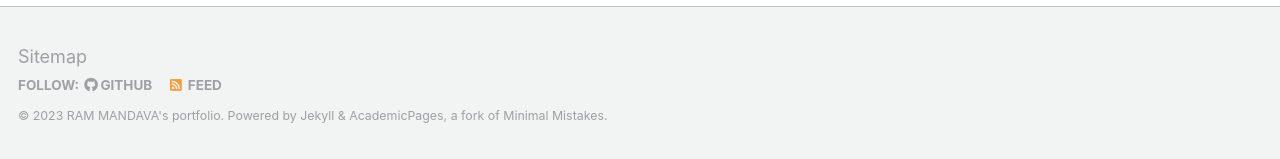
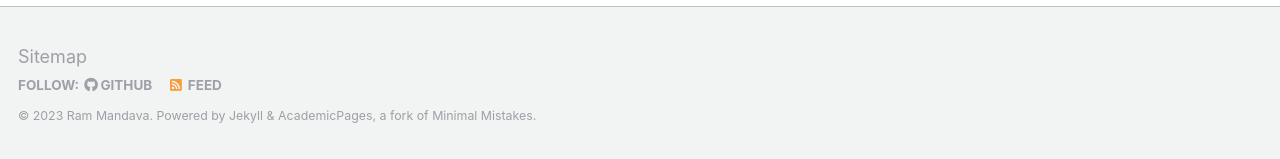
Before and after one commit to mandavaram/mandavaram.github.io, a Jekyll site: the page built from index.md, in a window 1280 px wide and 900 px high, scrolled down 2086 px. Shown: the part 738-897 px from the top of the window. Built offline with Jekyll 4.4.1, drawn with Linux system fonts in a browser that asks for light colours; our own code applies the rules of GitHub Pages for plain Markdown files; some of the changed text lies outside the part shown.

Commit message:
Update _config.yml

```diff
--- a/_config.yml
+++ b/_config.yml
@@ -7,9 +7,9 @@
 
 # Site Settings
 locale                   : "en-US"
-title                    : "Ram Mandava"
+title                    : "RAM MANDAVA's portfolio"
 title_separator          : "-"
-name                     : &name "RAM MANDAVA's portfolio"
+name                     : &name "Ram Mandava"
 description              : &description "personal description"
 url                      : https://mandavaram.github.io # the base hostname & protocol for your site e.g. "https://mmistakes.github.io"
 baseurl                  : "" # the subpath of your site, e.g. "/blog"
```
